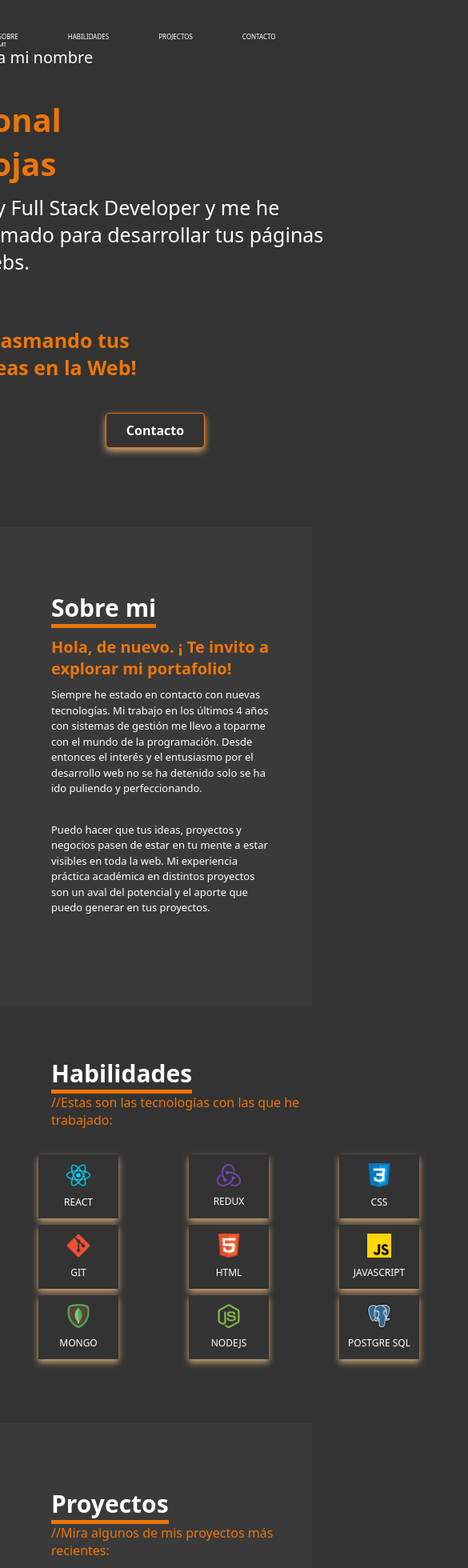
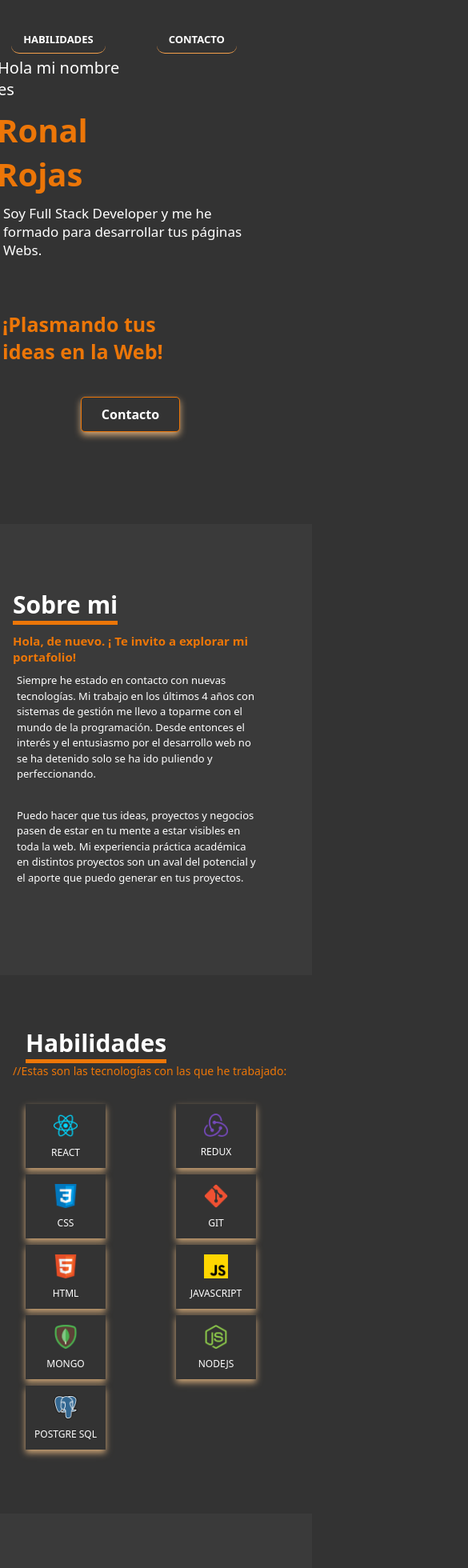
Before and after one commit to RonalReds/Portafolio, a React (Vite) app: page / in a window 390 px wide. Shown: the top 1960 px of the page at 80% size, 585 px wide, since content can reach past the window. Built offline with nearby package versions, Linux system fonts and the light colour scheme.

Commit message:
responsive2

```diff
--- a/src/App.css
+++ b/src/App.css
@@ -15,7 +15,10 @@
 }
 
 
-.btn {
+.btn-about,
+.btn-project,
+.btn-skills,
+.btn-contact {
   margin-top: 2rem;
   margin-bottom: 1rem;
   margin-right: 4rem;
@@ -31,7 +34,10 @@
  }
 
 
- .btn:hover {
+ .btn-about:hover,
+ .btn-project:hover,
+ .btn-skills:hover,
+ .btn-contact:hover {
   cursor: pointer;
   transform: scale(1.01);
   border-bottom: 1px solid #ec7608;
@@ -49,7 +55,10 @@
 
   }
 
-  .btn {
+  .btn-about,
+  .btn-project,
+  .btn-skills,
+  .btn-contact {
     margin-top: 2rem;
     margin-bottom: 1rem;
     margin-right: 4rem;
@@ -65,9 +74,8 @@
  }
 
  @media screen and ( max-width: 580px){
-  .btn {
-    margin-right: 2rem;
-    font-weight: 500;
-    font-size: 8px;
+  .btn-about,
+  .btn-project {
+    display: none;
    }
  }
--- a/src/App.jsx
+++ b/src/App.jsx
@@ -27,10 +27,10 @@ function App() {
   return (
     <>
       <div className='nav'>
-          <span className='btn' onClick={() => handleClick(aboutRef)} name=''>SOBRE MI</span>
-          <span className='btn' onClick={() => handleClick(skillsRef)}>HABILIDADES</span>
-          <span className='btn' onClick={() => handleClick(projectRef)}>PROJECTOS</span>
-          <span className='btn' onClick={() => handleClick(contactRef)}>CONTACTO</span>
+          <span className='btn-about' onClick={() => handleClick(aboutRef)} name=''>SOBRE MI</span>
+          <span className='btn-skills' onClick={() => handleClick(skillsRef)}>HABILIDADES</span>
+          <span className='btn-project' onClick={() => handleClick(projectRef)}>PROJECTOS</span>
+          <span className='btn-contact' onClick={() => handleClick(contactRef)}>CONTACTO</span>
     </div>
     <Home ref={contactRef} />
     <About ref={aboutRef } />
--- a/src/components/about/About.module.css
+++ b/src/components/about/About.module.css
@@ -74,9 +74,9 @@
     .textContainer {
       padding: 5rem 3rem 5rem 0;
       background-color: inherit;
-     width: 100%;
+      width: 100%;
       text-align: left;
-      margin-left: 4rem;
+      margin-left: 1rem;
     }
 
 
@@ -86,11 +86,12 @@
     }
 
     .container .textContainer h2 {
-      font-size: 20px;
+      font-size: 15px;
     }
 
 
     .container .textContainer p {
+      padding: 0 20px 0 5px;
       font-size: 13px;
       line-height: 1.5;
       color: #ffffff;
--- a/src/components/contact/Contact.module.css
+++ b/src/components/contact/Contact.module.css
@@ -117,17 +117,17 @@
 
 @media screen and ( max-width: 580px){
     .container h3 {
-        margin-left: 4rem;
+        margin-left: 2rem;
         font-size: 30px;
       }
       .container p {
-        margin-left: 4rem;
+        margin-left: 1rem;
       }
 
 
       .container form input,
     .container form textarea {
-    margin-left: 8rem;
+    margin-left: 2rem;
     }
 
 
@@ -153,7 +153,7 @@
 
     .container form button{
         font-size: 15PX;
-        margin-left: 15rem;
+        margin-left: 9rem;
     }
 
 }
--- a/src/components/footer/Footer.module.css
+++ b/src/components/footer/Footer.module.css
@@ -39,9 +39,15 @@
 
   @media screen and ( max-width: 580px){
     .FooterContainer p{
+      margin-right: 4rem;
       font-size: 15px;
       color: #e8a20b;
       margin-bottom: 1rem;
     }
 
+    .githubIcon,
+  .linkIcon {
+    margin-right: 4rem;
   }
+
+  }
--- a/src/components/home/Home.module.css
+++ b/src/components/home/Home.module.css
@@ -192,12 +192,22 @@ h2 {
 
 
   .Stack{
-    padding-left: 8rem;
+    margin-right: 10rem !important;
+    width: 350px;
+    font-size: 17px;
+    /* padding-left: 8rem; */
 
+  }
+  .iconContainer {
+    display: none;
   }
 
   .image {
     display: none;
   }
 
+  .btnContact{
+    margin-right: 8rem;
+  }
+
 }
--- a/src/components/project/Project.module.css
+++ b/src/components/project/Project.module.css
@@ -164,12 +164,12 @@ transform: scale(1.06);
   }
 
   .container h3 {
-    margin-left: 4rem;
+    margin-left: 2rem;
     font-size: 30px;
   }
 
   .container p {
-    margin-left: 4rem;
+    margin-left: 1rem;
   }
 
 
@@ -186,7 +186,7 @@ transform: scale(1.06);
     /* margin: 2rem 0; */
     font-size: 13px;
     width: 300px;
-    margin-left: 9rem;
+    margin-left: 2rem;
 
 }
 
@@ -194,12 +194,13 @@ transform: scale(1.06);
 .imageProyect {
   max-width: 300px;
   height: auto;
-  margin-left: 9rem;
+  margin-left: 2rem;
   border-radius: 10px;
 }
 
 .containerProject ul {
-  margin-left: 9rem;
+  padding: 0 3px 0 3px !important;
+  margin-right: 14rem !important;
   padding: 0;
   margin: 0;
 }
@@ -208,7 +209,7 @@ transform: scale(1.06);
   font-size: 13px;
   display: inline-block;
   color: #e1f012;
-  margin-right: 13px;
+  margin-right: 20px;
   margin-top: .5rem;
 }
 
@@ -223,5 +224,10 @@ transform: scale(1.06);
   display: none
 }
 
+.containerProject .githubIcon {
+  margin-right: 15rem;
+}
+
+
 
 }
--- a/src/components/skill/Skill.module.css
+++ b/src/components/skill/Skill.module.css
@@ -102,20 +102,19 @@
   @media screen and ( max-width: 580px){
     .container h3 {
       font-size: 30px;
-      margin-left: 4rem;
+      margin-left: 2rem;
     }
 
     .container p {
-      font-size: 16px;
-      margin-left: 4rem;
+      font-size: 14px;
+      margin-left: 1rem;
     }
 
     .containerMap{
       display: grid;
-      grid-template-columns: repeat(3, 1fr);
+      grid-template-columns: repeat(2, 1fr);
       gap: 8px;
-      max-width: 1200px;
-      margin-left: 3rem;
+      margin-left: 2rem;
       margin-top: 2rem;
       cursor: pointer;
     }
```
